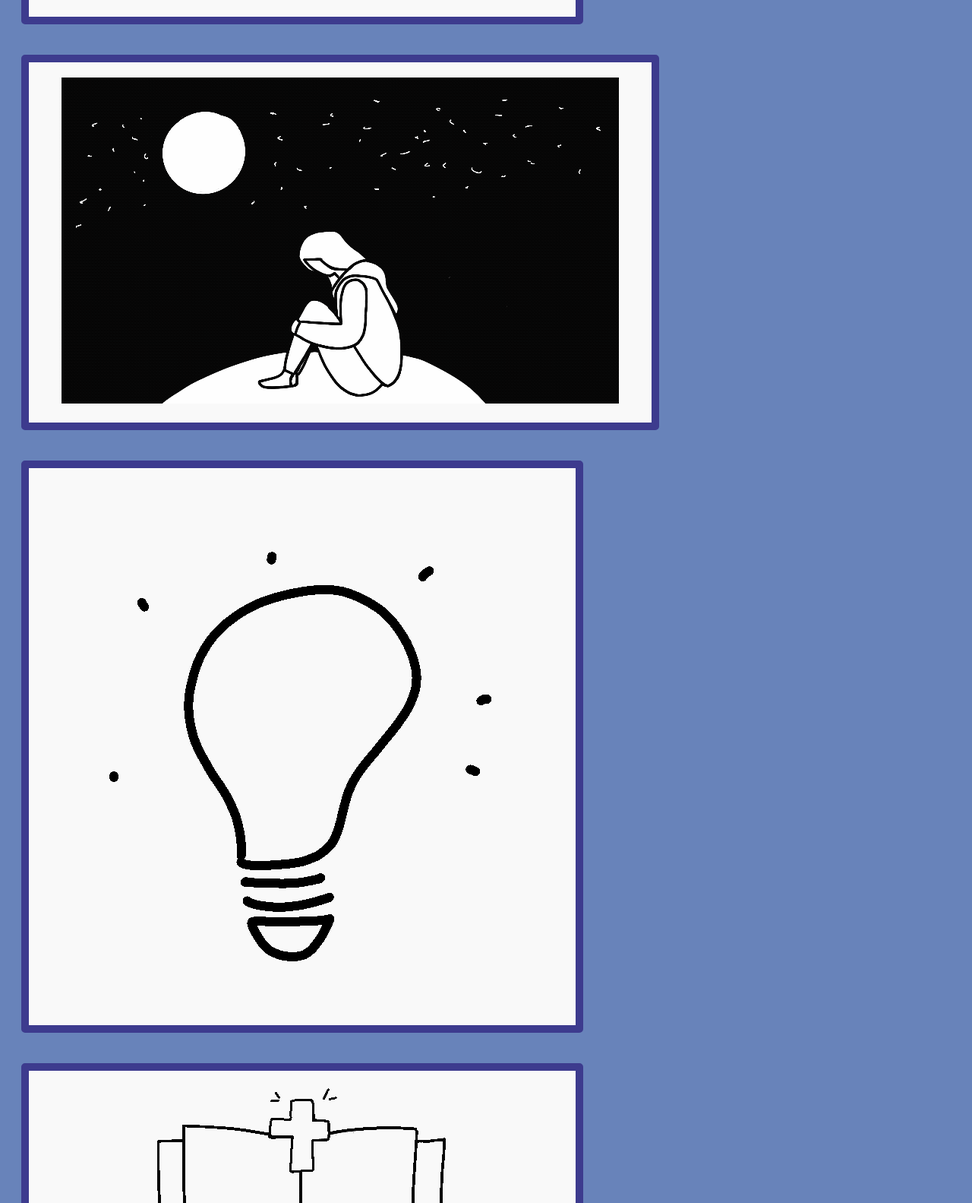
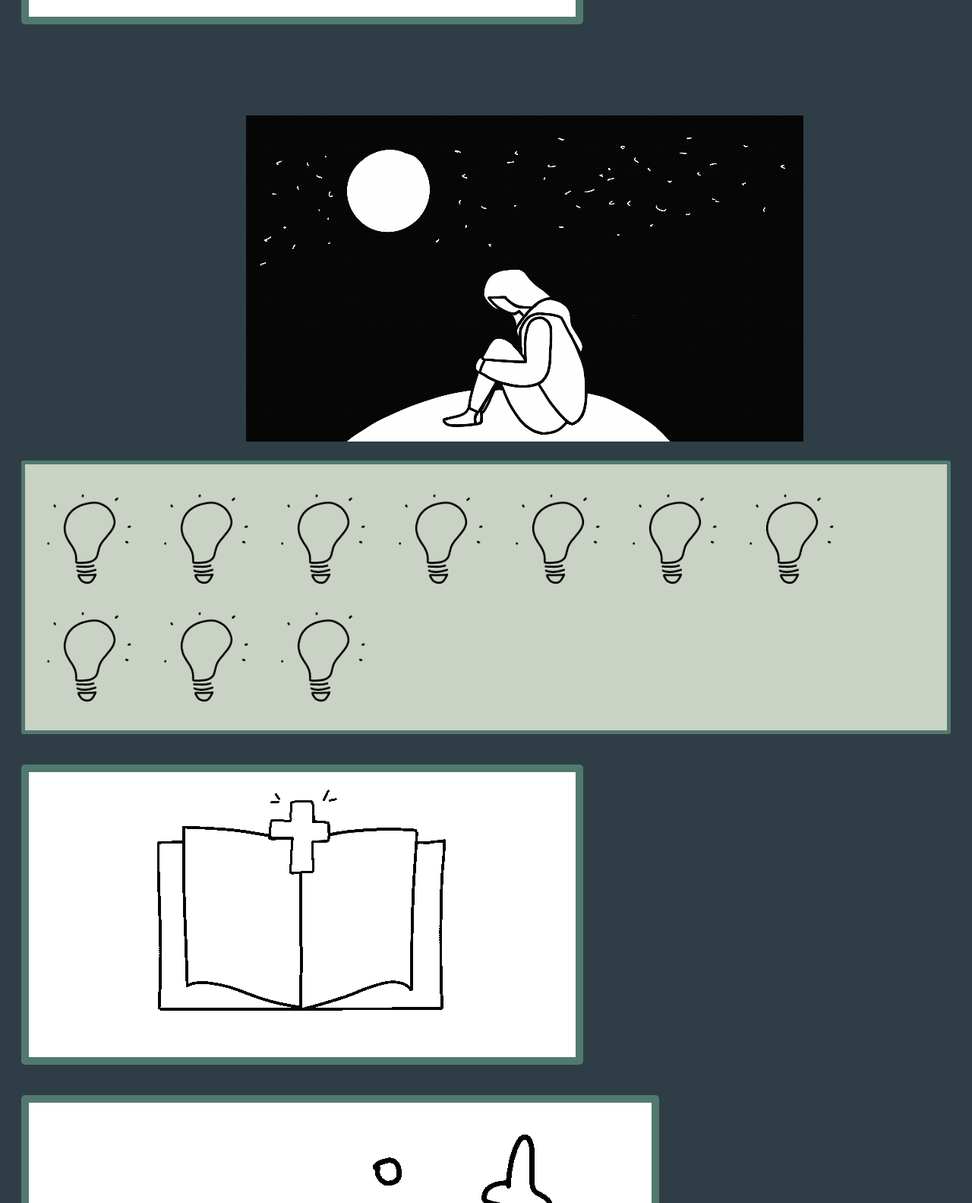
Before and after one commit to RachaelStokes/RachaelStokes.github.io, a plain HTML site: page index.html in a window 1280 px wide. Shown: the part 1217-2800 px from the top of the page at 76% size. Drawn offline with Linux system fonts and the light colour scheme.

Commit message:
final changes

```diff
--- a/index.html
+++ b/index.html
@@ -12,7 +12,7 @@
             <p>A story portrayed through gifs...</p>
         </section>
 
-        <div class = "gifs">
+        <div class = "gifs1">
             <section class= "rachael">
                 <img src="gifs/rachael.gif">
 
@@ -21,12 +21,27 @@
             <section class= "sodacity">
                 <img src="gifs/sodacity.gif">
             </section>
+        </div>
+        <div class = "gifs2">
             <section class= "lonely">
                 <img src="gifs/lonely.gif">
             </section>
+
+
             <section class= "lightbulb">
-                <img src="gifs/Lightbulb.gif">
+                <img src="gifs/Lightbulb.gif" width="150" height="150">
+                <img src="gifs/Lightbulb.gif" width="150" height="150">
+                <img src="gifs/Lightbulb.gif" width="150" height="150">
+                <img src="gifs/Lightbulb.gif" width="150" height="150">
+                <img src="gifs/Lightbulb.gif" width="150" height="150">
+                <img src="gifs/Lightbulb.gif" width="150" height="150">
+                <img src="gifs/Lightbulb.gif" width="150" height="150">
+                <img src="gifs/Lightbulb.gif" width="150" height="150">
+                <img src="gifs/Lightbulb.gif" width="150" height="150">
+                <img src="gifs/Lightbulb.gif" width="150" height="150">
             </section>
+        </div>
+        <div class = "gifs3">
             <section class= "bible">
                 <img src="gifs/bible.gif">
             </section>
--- a/styles.css
+++ b/styles.css
@@ -1,12 +1,19 @@
 body {
-    background-color: #6883BA;
+    background-color: #2F3E46;
     color: #F9F9F9;
     font-family: 'Segoe UI', Tahoma, Geneva, Verdana, sans-serif;
 }
 
-.gifs {
+.gifs1 {
     display: flex;
    flex-wrap: wrap;
+}
+.gifs3 {
+    display: flex;
+   flex-wrap: wrap;
+}
+.gifs2 {
+
 }
 
 .anxiety {
@@ -14,11 +21,11 @@ body {
         padding:10px;
         margin: 20px;
         padding:20px 10px;
-        background:#F9F9F9;
+        background:#ffffff;
         border-radius:5px;
         border-style: solid;
         border-width: 10px;
-        border-color: #3D3B8E;
+        border-color: #52796f;
         text-align: center;
         color: #6883BA;
 }
@@ -27,11 +34,11 @@ body {
     padding:10px;
     margin: 20px;
     padding:20px 10px;
-    background:#F9F9F9;
+    background:#ffffff;
     border-radius:5px;
     border-style: solid;
     border-width: 10px;
-    border-color: #3D3B8E;
+    border-color: #52796f;
     text-align: center;
     color: #6883BA;
 }
@@ -41,13 +48,14 @@ body {
     padding:10px;
     margin: 20px;
     padding:20px 10px;
-    background:#F9F9F9;
+    background:#ffffff;
     border-radius:5px;
     border-style: solid;
     border-width: 10px;
-    border-color: #3D3B8E;
+    border-color: #52796f;
     text-align: center;
 }
+/*
 .lonely {
     width: 800px;
     padding:10px;
@@ -59,34 +67,41 @@ body {
     border-width: 10px;
     border-color: #3D3B8E;
     text-align: center;
-}
+}*/
+.lonely {
+    display: block;
+    margin-left: auto;
+    margin-right: auto;
+    margin-top: 100px;
+    width: 50%;
+
+  }
 
 .lightbulb {
-    width: 700px;
+    /*width: 1000px;*/
     padding:10px;
     margin: 20px;
     padding:20px 10px;
-    background:#F9F9F9;
-    border-radius:5px;
+    background: #cad2c5;
+    border-radius:3px;
     border-style: solid;
-    border-width: 10px;
-    border-color: #3D3B8E;
-    text-align: center;
+    border-width: 5px;
+    border-color: #52796f;
 }
 .bible{
     width: 700px;
     padding:10px;
     margin: 20px;
     padding:20px 10px;
-    background:#F9F9F9;
+    background: #ffffff;;
     border-radius:5px;
     border-style: solid;
     border-width: 10px;
-    border-color: #3D3B8E;
+    border-color: #52796f;
     text-align: center;
 }
 
 h1 {
-    color: #3D3B8E;
-    text-align:center;
+    color: #84A98c;
+    text-align:left;
 }
```
